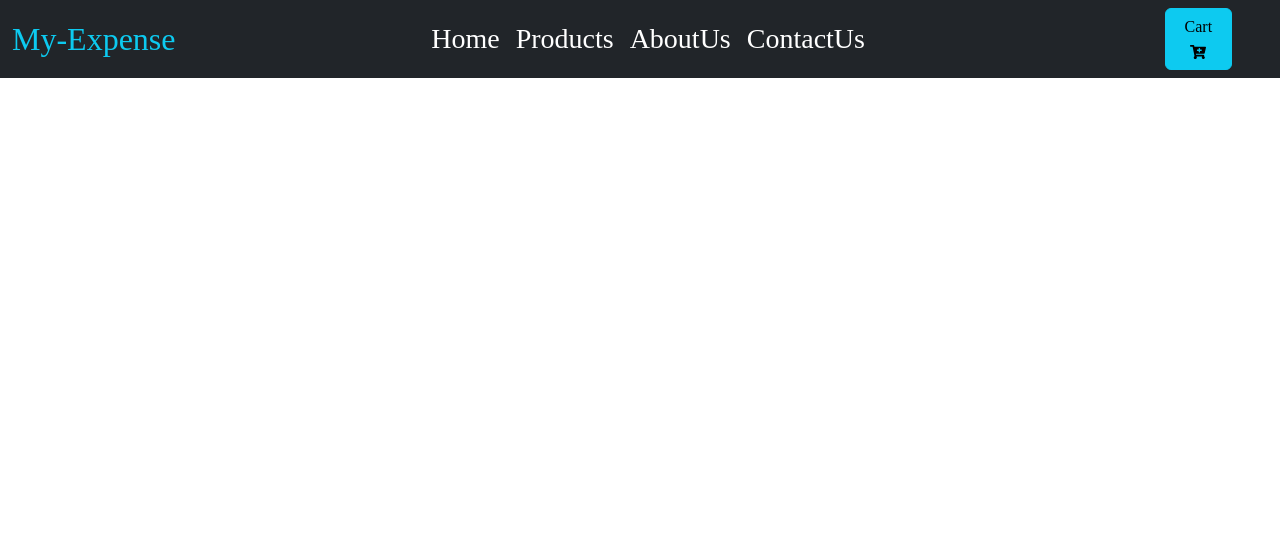
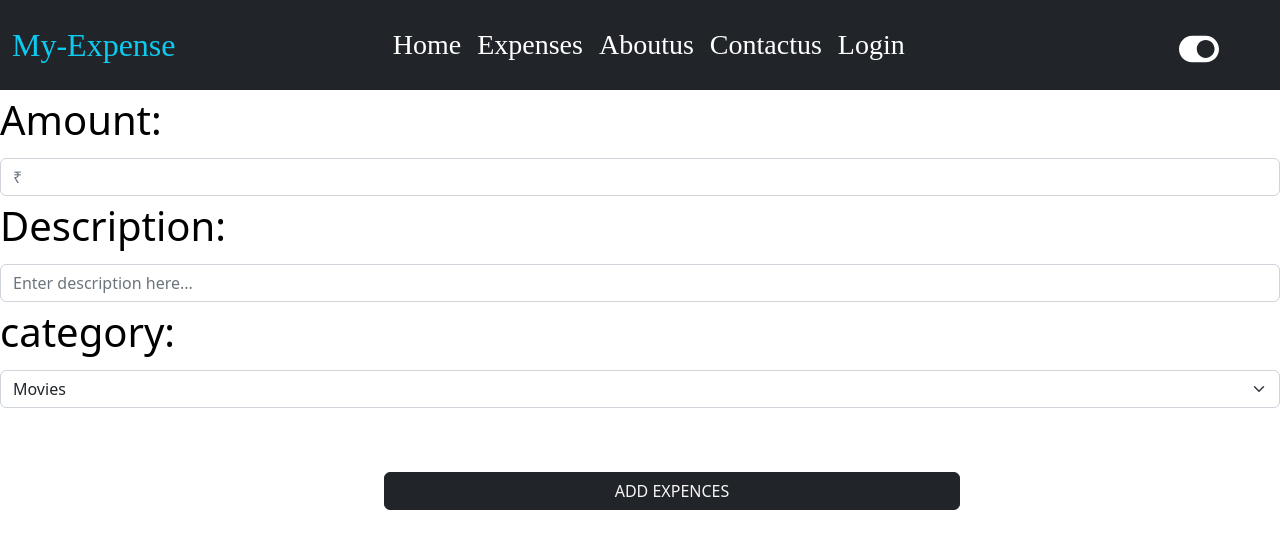
Before and after one commit to lalankumar001/ExpenseTrackerWithRedux, a React (Vite) app: page /Expenses in a window 1280 px wide. Shown: the top 548 px of the page. Built offline with nearby package versions, Linux system fonts and the light colour scheme; a web font is replaced by a local one.

Commit message:
DarkModeAdded

```diff
--- a/index.html
+++ b/index.html
@@ -39,7 +39,6 @@
   </head>
   <body>
     <div id="root"></div>
-    <div id="modal"></div>
     <script type="module" src="/src/main.jsx"></script>
     <!-- Bootstrap js imported here -->
     <script src="https://cdn.jsdelivr.net/npm/bootstrap@5.2.3/dist/js/bootstrap.bundle.min.js"></script>
--- a/src/App.jsx
+++ b/src/App.jsx
@@ -8,6 +8,7 @@ import Home from "./Components/Home/Home";
 import Navbar from "./Components/Navbar/Navbar";
 import Login from "./Components/Auth/Login";
 import SignUp from "./Components/Auth/SignUp";
+import ExpenseForm from "./Expense/ExpenseForm";
 import UpdateUser from "./Components/Auth/UpdateUser";
 
 function App() {
@@ -15,10 +16,11 @@ function App() {
     <div className="App">
     <Navbar/>
       <Routes>
-        <Route exact path="/" element={<Login />} />
+        <Route exact path="/" element={<Home />} />
         <Route exact path="/Login" element={<Login />} />
         <Route exact path="/SignUp" element={<SignUp />} />
         <Route exact path="/Home" element={<Home />} />
+        <Route exact path ="/Expenses" element={<ExpenseForm />} />
         <Route exact path="/Home/UpdateUser" element={<UpdateUser />} />
         <Route exact path="/About" element={<About />} />
         <Route exact path="/Contact" element={<ContactUs />} />
--- a/src/Components/About/About.jsx
+++ b/src/Components/About/About.jsx
@@ -1,16 +1,10 @@
 import React from "react";
-// import ApiCall from "./ApiCall";
 import styles from "./About.module.css";
-import { useSelector,useDispatch } from 'react-redux'
-import { increment , decrement ,incrementByAmount } from '../../GlobalStore/Reducer/Counter'
+import AboutImg from '../../assets/LoginpageBackground.gif'
 
 const About = () => {
-  const count =useSelector((state)=>state.counter.value)
-const dispatch = useDispatch()
   return (
     <div>
-      {/*Api Call Below  */}
-      {/* <ApiCall /> */}
       <div className={styles.about}>
         <h1>The Generics</h1>
       </div>
@@ -19,7 +13,7 @@ const dispatch = useDispatch()
         <div className="row w-100">
           <div className="col-1 w-50">
             <img
-              src="https://prasadyash2411.github.io/ecom-website/img/Band%20Members.png"
+              src={AboutImg}
               alt="heroimg"
               srcset=""
             />
@@ -61,13 +55,6 @@ const dispatch = useDispatch()
           Tenetur amet quas maiores aliquam consequatur eius nam beatae ducimus
           </p>
       </div>
-      <div className='container'>
-      <h1 className='text-center'>Counter</h1>
-      <h1 className='text-center fs-1'>{count}</h1>
-     {/* <button onClick={()=>dispatch(increment())}>Increment</button> */}
-     <button onClick={()=>dispatch(decrement(5))}>DecrementBy</button>
-     <button onClick={()=>dispatch(incrementByAmount(10))}>IncrementBy</button>
-     </div>
     </div>
   );
 };
--- a/src/Components/Auth/Login.jsx
+++ b/src/Components/Auth/Login.jsx
@@ -1,5 +1,4 @@
 import React, { useState } from 'react'
-// import { getAuth, signInWithEmailAndPassword } from "firebase/auth";
 import { sendPasswordResetEmail, signInWithEmailAndPassword } from "firebase/auth";
 import { Link, useNavigate } from 'react-router-dom';
 import { auth } from '../../../firebase'
@@ -16,7 +15,7 @@ const Login = () => {
       .then((userCredential) => {
         // Signed in
         const user = userCredential.user;
-        navigate("/Home")
+        navigate("/Home/UpdateUser")
         alert('logged in successfully' + user.email);
       })
       .catch((error) => {
@@ -27,16 +26,6 @@ const Login = () => {
 
   }
 
-  const forgotPass = async (email) => {
-
-    try {
-      await sendPasswordResetEmail(auth, email);
-      alert("Password reset link sent!");
-    } catch (err) {
-      console.error(err);
-      alert(err.message);
-    }
-  }
   return (
     <div className={styles.LoginPageBack}>
 
@@ -53,7 +42,6 @@ const Login = () => {
             <input className="form-control" name="password" id="password" type="password" required placeholder='*****' value={password}
               onChange={(e) => setPassword(e.target.value)} />
           </div>
-        <button onClick={forgotPass} className='btn btn-secondary'>Forgot Password?</button>
      <button type="submit" className="btn btn-primary" onClick={onLogin}>Login </button>
           <Link to='/SignUp'><button type="submit" className="btn btn-primary">Don't have an account? Sign Up</button></Link>
         </form>
--- a/src/Components/Navbar/Navbar.jsx
+++ b/src/Components/Navbar/Navbar.jsx
@@ -1,10 +1,16 @@
 import React, { useContext } from "react";
-import { FaCartPlus } from "react-icons/fa";
+import {FaToggleOn } from "react-icons/fa";
 import { Link } from "react-router-dom";
 import styles from "./Navbar.module.css";
 
 
 const Navbar = () => {
+  // Dark mode Toggle button handler
+const darkModeHandler =()=>{
+ var element = document.body;
+ element.classList.toggle(styles['dark']);
+}
+
   return (
     <div className={styles.navbaritems}>
       <nav className="navbar navbar-expand-lg bg-dark">
@@ -30,7 +36,7 @@ const Navbar = () => {
             <ul className="navbar-nav ">
               <li className="nav-item ">
                 <Link
-                  to="/Login"
+                  to="/Home/UpdateUser"
                   className="nav-link active text-white"
                   aria-current="page"
                 >
@@ -39,27 +45,32 @@ const Navbar = () => {
               </li>
 
               <li className="nav-item">
-                <Link to="" className="nav-link">
-                  Products
+                <Link to="/Expenses" className="nav-link">
+                  Expenses
                 </Link>
               </li>
 
               <li className="nav-item">
                 <Link to="/About" className="nav-link">
-                  AboutUs
+                  Aboutus
                 </Link>
               </li>
               <li className="nav-item">
                 <Link to="/Contact" className="nav-link">
-                  ContactUs
+                  Contactus
+                </Link>
+              </li>
+
+              <li className="nav-item">
+                <Link to="/Contact" className="nav-link">
+                  Login
                 </Link>
               </li>
             </ul>
+        </div>
           </div>
-        </div>
-        {/* Cart item added here */}
-        <div className="nav-item fs-6 btn btn-info mx-5">
-          Cart <FaCartPlus />
+        {/* Dark item toggler */}
+        <div className="nav-item fs-1 btn btn-dark mx-5"> <FaToggleOn onClick={darkModeHandler}/>
         </div>
       </nav>
     </div>
--- a/src/Components/Navbar/Navbar.module.css
+++ b/src/Components/Navbar/Navbar.module.css
@@ -10,3 +10,19 @@
     color: rgb(85, 80, 80);
 
 }
+
+
+/* dark mode start here  */
+    .dark{
+        background-color: #222;
+        color: #e6e6e6;
+    }
+    .dark h1{
+        color: red;
+    }
+    .dark h2{
+        color: white;
+    }
+    .dark label{
+     color: tomato;
+    }
--- a/src/Expense/ExpenseForm.jsx
+++ b/src/Expense/ExpenseForm.jsx
@@ -1,74 +1,35 @@
 import React, { useState } from 'react'
 import styles from './ExpenseForm.module.css';
 const ExpenseForm = () => {
-  const [userData, setUserData] = useState({
-    amount: "",
-    description: "",
-    value: "",
-  });
-
-  let amount, value,description;
-  const postUserdata = (event) => {
-    amount = event.target.amount;
-    description = event.target.description;
-    value = event.target.value;
-
-    setUserData({ ...userData, [amount]: value });
-  };
-  // connect with firebase
-  const submitdata = (event) => {
-    event.preventDefault();
-    const { amount, description, value } = userData;
-    if (amount && description && value) {
-      const res = fetch(
-        "https://expensetracker-30ad5-default-rtdb.firebaseio.com/.json",
-        {
-          method: "POST",
-          Headers: {
-            "Content-Type": "application/json",
-          },
-          body: JSON.stringify({
-            amount,
-            description,
-            value,
-          }),
-        }
-      );
-      if (res) {
-        alert("Message has been sent");
-        setUserData({
-          amount: "",
-          description: "",
-          value: "",
-        });
-      } else {
-        alert("Please fill the data");
-      }
-    } else {
-      alert("Please fill the data");
+  const [formData, setFormData] =useState(
+    {
+      amount:'',
+      description:'',
+      category:'',
     }
-  };
-
+  )
+  const SubmitHandler = (event) => {
+     event.preventDefault();
+     console.log('Form submission happened');
+  }
   return (
     <div className={styles.ExpenseHeading}>
- <h2>Expence Tracker</h2>
+      <form onSubmit={SubmitHandler}>
+        <label className="form-label">Amount:</label>
+        <input className="form-control" type="number" name="amount" id="amount" placeholder="₹" required />
 
-<form>
-  <label className="form-label">Choose Expence Amount:</label>
-  <input className="form-control" type="number" name="amount" id="amount" placeholder="Enter your expence amount here..." required value={userData.amount} onChange={postUserdata} />
+        <label className="form-label" >Description:</label>
+        <input className="form-control" type="text" name="description" id="description" placeholder="Enter description here..." required />
 
-  <label className="form-label" >Choose Description:</label>
-  <input className="form-control" type="text" name="description" id="description" placeholder="Enter description here..." required  value={userData.description} onChange={postUserdata}/>
-
-  <label className="form-label">Choose a category:</label>
-  <select className="form-select" id="category" name="category" required  value={userData.value} >
-    <option value="movie" onChange={postUserdata}>Movies</option>
-    <option value="tourism" onChange={postUserdata}>Tourism</option>
-    <option value="food" onChange={postUserdata}>Food</option>
-    <option value="shopping" onChange={postUserdata}>Shopping</option>
-  </select>
-  <button className="btn btn-dark" type='submit' onClick={submitdata}>ADD EXPENCES</button>
-</form>
+        <label className="form-label">category:</label>
+        <select className="form-select" id="category" name="category" required >
+          <option value="movie">Movies</option>
+          <option value="tourism">Tourism</option>
+          <option value="food">Food</option>
+          <option value="shopping">Shopping</option>
+        </select>
+        <button className="btn btn-dark" type='submit'>ADD EXPENCES</button>
+      </form>
     </div>
   )
 }
--- a/src/Expense/ExpenseForm.module.css
+++ b/src/Expense/ExpenseForm.module.css
@@ -1,16 +1,8 @@
 .ExpenseHeading{
-    background: #600644;
-    background: rgb(89,102,136);
-background: linear-gradient(90deg, rgba(89,102,136,1) 31%, rgba(24,138,151,1) 100%);
     width: 100%;
     height: 92vh;
     margin: auto;
     transition: all 0.3s ease-in-out;
-}
-.ExpenseHeading h2{
-    color: #1b31ad;
-    text-align: center;
-    font-size: 7rem;
 }
 .ExpenseHeading label{
      color: black;
```
Also changed, not shown: src/Components/About/ApiCall.jsx (deleted, +0 -53 lines), src/assets/LoginpageBackground.gif (added).
